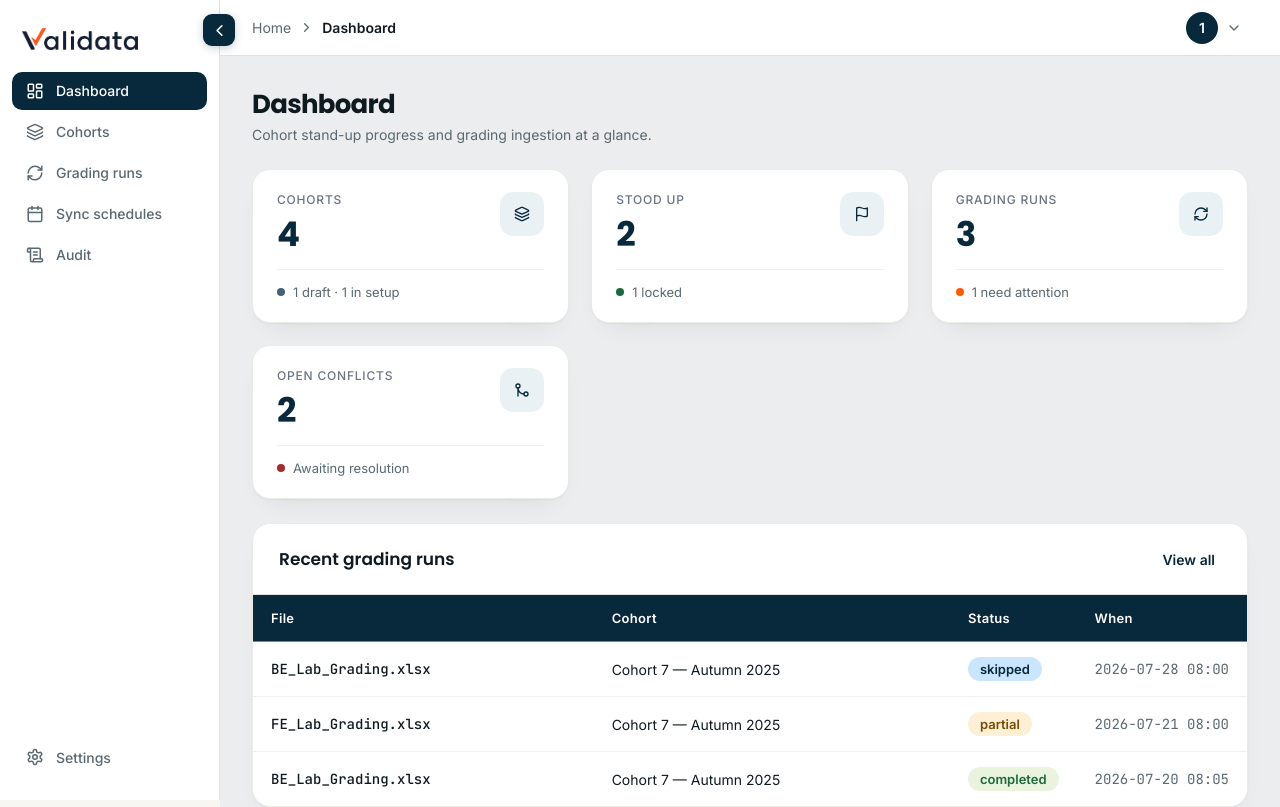
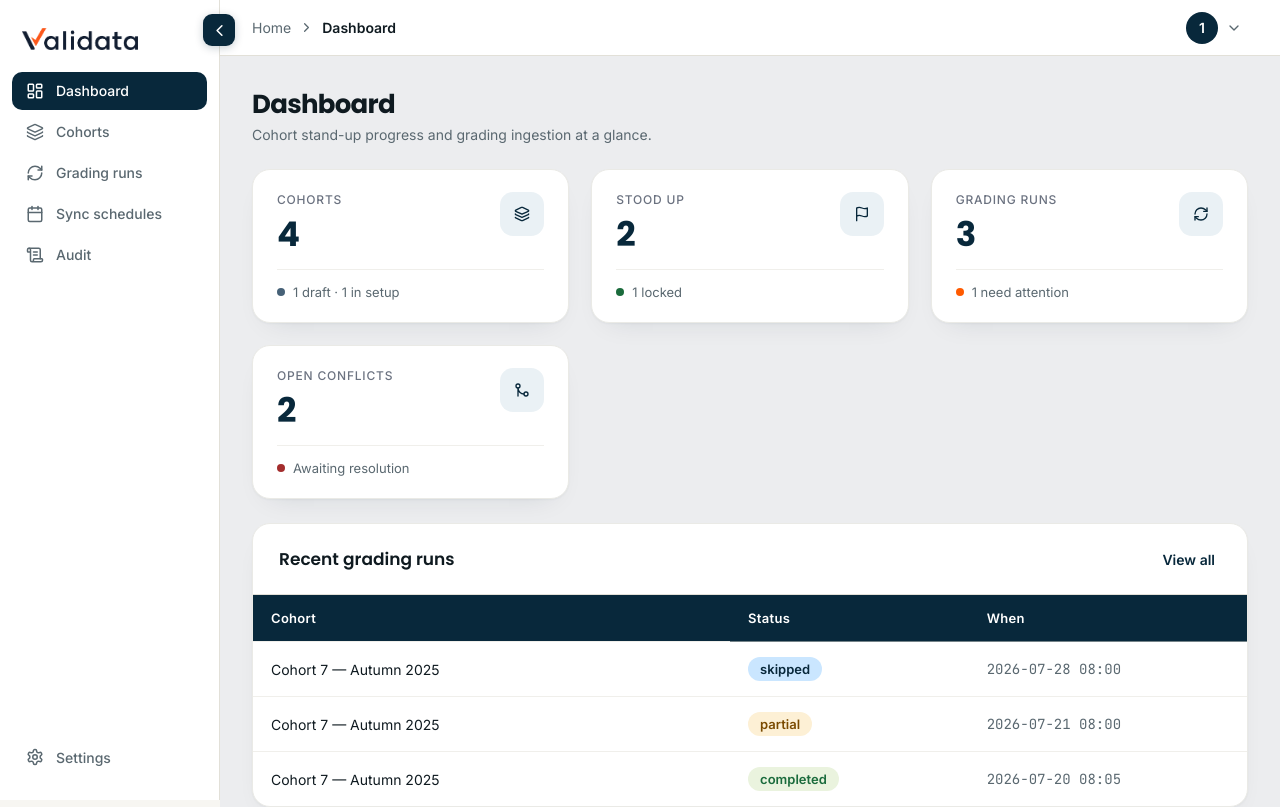
Before and after one commit to AmaliTech-Training-Academy/lab-results-validation-app-FE, a Vue app in the folder frontend/: page /admin/dashboard in a window 1280 px wide. Shown: the top 807 px of the page. Built offline with nearby package versions, Linux system fonts and the light colour scheme; sample sign-in values are in the browser's storage.

Commit message:
feat: simplify cohort resolution and remove File column in admin tables
- Added `cohortLabel` helper to resolve cohort names consistently across views.
- Dropped deprecated "File" column from admin tables and adjusted column widths for better layout.

```diff
--- a/frontend/src/views/admin/AdminHomeView.vue
+++ b/frontend/src/views/admin/AdminHomeView.vue
@@ -47,6 +47,9 @@ function rejectPct(r: IngestionRun): number {
 }
 function fmt(iso?: string): string {
   return iso ? iso.replace('T', ' ').slice(0, 16) : '—'
+}
+function cohortLabel(r: IngestionRun): string {
+  return r.cohortName ?? cohorts.list.find((c) => c.id === r.cohortId)?.name ?? r.cohortId
 }
 function openRun(r: IngestionRun) {
   router.push({ name: 'admin-run-review', params: { id: r.id }, query: { cohortId: r.cohortId } })
@@ -106,11 +109,10 @@ function openRun(r: IngestionRun) {
           <div class="uploads-scroll">
             <table class="tbl">
               <thead>
-                <tr><th>File</th><th class="col-cohort">Cohort</th><th class="col-status">Status</th><th class="col-when">When</th></tr>
+                <tr><th class="col-cohort">Cohort</th><th class="col-status">Status</th><th class="col-when">When</th></tr>
               </thead>
               <tbody v-if="loading">
                 <tr v-for="i in 4" :key="i" class="skel-row">
-                  <td><span class="skel mono" style="width: 70%" /></td>
                   <td class="col-cohort"><span class="skel" style="width: 60%" /></td>
                   <td class="col-status"><span class="skel" style="width: 64px; border-radius: 999px; display: inline-block" /></td>
                   <td class="col-when"><span class="skel mono" style="width: 80px" /></td>
@@ -118,12 +120,11 @@ function openRun(r: IngestionRun) {
               </tbody>
               <tbody v-else>
                 <tr v-for="r in recentRuns" :key="r.id" style="cursor: pointer" @click="openRun(r)">
-                  <td class="mono col-file" style="font-weight: 500">{{ r.workbookFilename ?? '—' }}</td>
-                  <td class="col-cohort">{{ r.cohortName ?? '—' }}</td>
+                  <td class="col-cohort">{{ cohortLabel(r) }}</td>
                   <td class="col-status"><VPill :tone="RUN_STATUS_TONE[r.status]">{{ r.status }}</VPill></td>
                   <td class="col-when mono" style="color: var(--text-secondary)">{{ fmt(r.runAt ?? r.startedAt) }}</td>
                 </tr>
-                <tr v-if="recentRuns.length === 0"><td colspan="4" style="text-align: center; color: var(--text-secondary); padding: 24px">No runs yet.</td></tr>
+                <tr v-if="recentRuns.length === 0"><td colspan="3" style="text-align: center; color: var(--text-secondary); padding: 24px">No runs yet.</td></tr>
               </tbody>
             </table>
           </div>
@@ -143,12 +144,11 @@ function openRun(r: IngestionRun) {
 
           <div v-for="r in attentionRuns" :key="r.id" class="att-item">
             <div class="att-row">
-              <span class="att-who">{{ r.cohortName }}</span>
+              <span class="att-who">{{ cohortLabel(r) }}</span>
               <VPill :tone="r.highFailure ? 'danger' : 'warning'">
                 {{ r.highFailure ? `${rejectPct(r)}% rejected` : r.status }}
               </VPill>
             </div>
-            <div class="mono att-file">{{ r.workbookFilename ?? '—' }}</div>
             <div class="att-foot">
               <span>{{ r.counts?.committedNew ?? 0 }} new · {{ r.counts?.skippedInvalid ?? 0 }} invalid · {{ r.counts?.conflicts ?? 0 }} conflicts</span>
               <button class="link" @click="openRun(r)">Review →</button>
@@ -165,11 +165,9 @@ function openRun(r: IngestionRun) {
   .dash-grid { grid-template-columns: 1fr; }
 }
 .uploads-scroll { overflow-x: auto; }
-.col-status { width: 108px; }
-.col-when { width: 140px; white-space: nowrap; }
-.col-file { max-width: 220px; overflow: hidden; text-overflow: ellipsis; white-space: nowrap; }
+.uploads-scroll .tbl { table-layout: fixed; }
+.col-cohort { width: 48%; overflow: hidden; text-overflow: ellipsis; white-space: nowrap; }
+.col-status { width: 24%; }
+.col-when { width: 28%; white-space: nowrap; }
 .att-empty { display: flex; align-items: center; gap: 6px; color: var(--text-secondary); font-size: 14px; }
-@media (max-width: 1100px) {
-  .col-cohort { display: none; }
-}
 </style>
```
